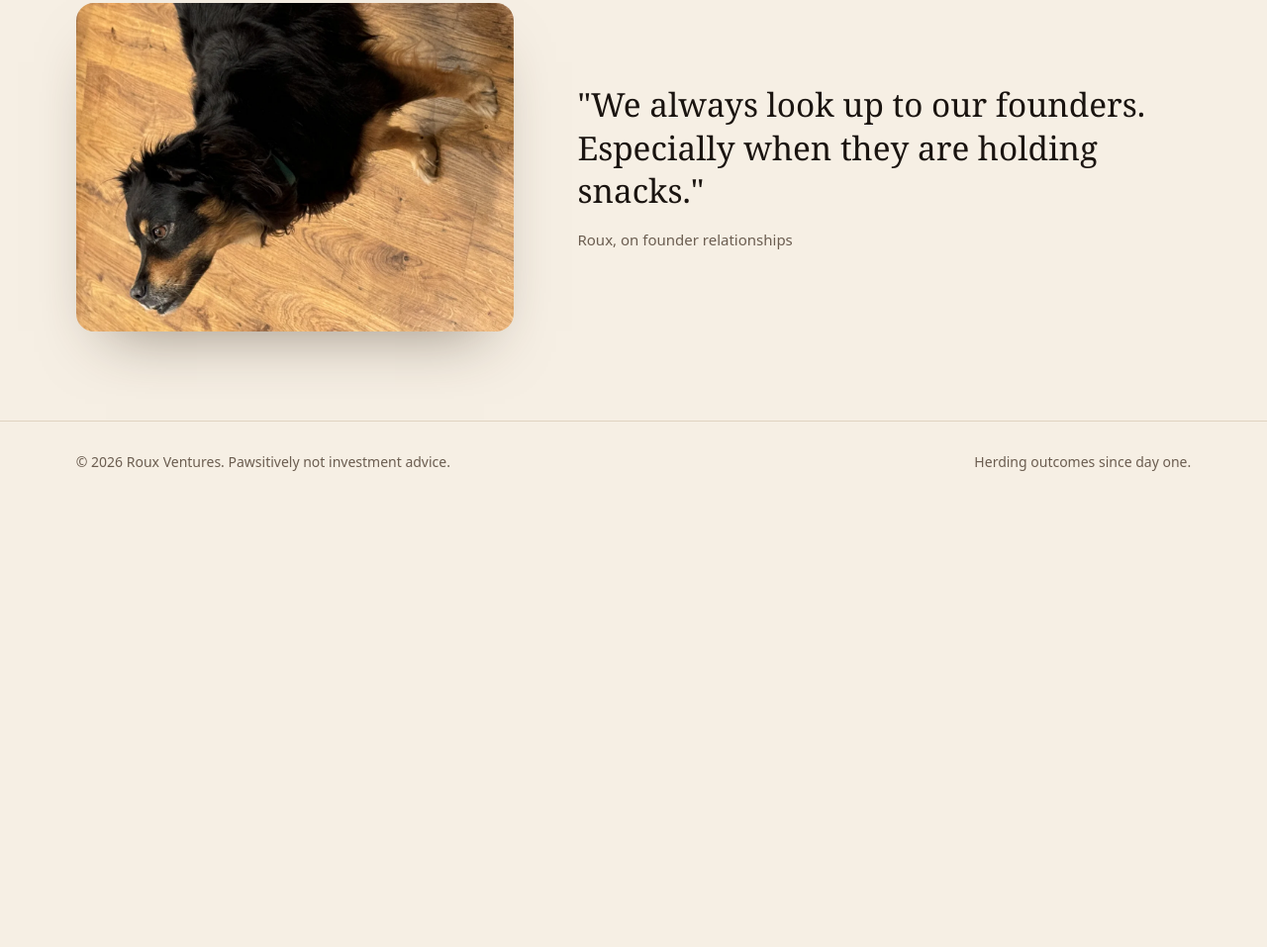
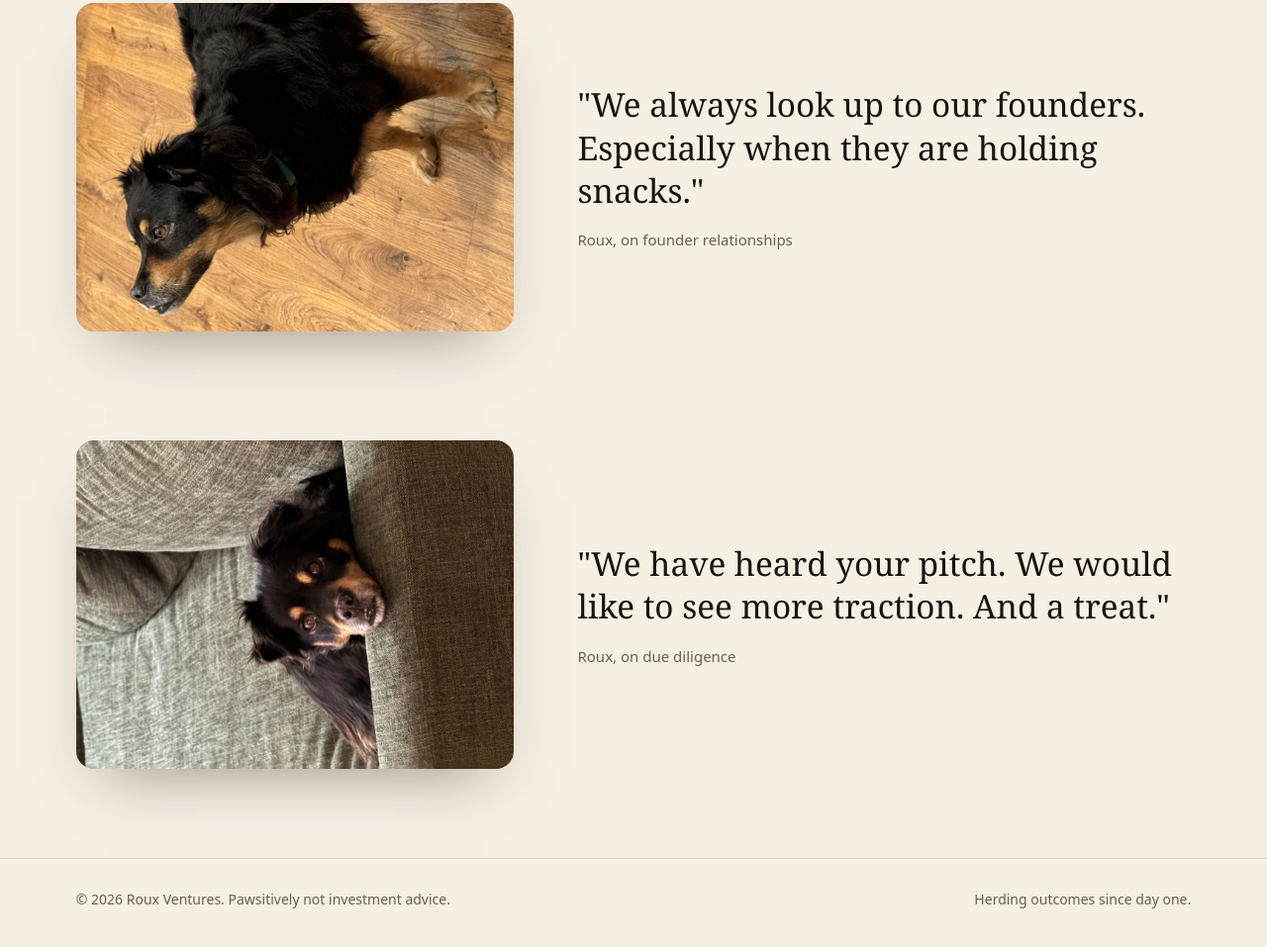
Before and after one commit to sbeaton09/roux-ventures, a plain HTML site: page index.html in a window 1280 px wide. Shown: the part 8510-9467 px from the top of the page at 99% size. Before the commit the page ends 9039 px from the top, so only its background shows below. Drawn offline with Linux system fonts and the light colour scheme.

Commit message:
Add couch photo

```diff
--- a/index.html
+++ b/index.html
@@ -64,6 +64,7 @@ footer{padding:30px 6vw 50px;border-top:1px solid var(--line);color:var(--mut);f
 <section class="thesis"><div class="ph"><img src="img/roux13.webp" alt="Roux curled up asleep on a cushion"></div><div><blockquote>"We believe in compounding. Mostly naps."</blockquote><cite>Roux, on long-term returns</cite></div></section>
 <section class="thesis"><div class="ph"><img src="img/roux14.webp" alt="Roux riding in the back seat of a car"></div><div><blockquote>"Along for the whole ride. Backseat driving included."</blockquote><cite>Roux, on board involvement</cite></div></section>
 <section class="thesis"><div class="ph"><img src="img/roux15.webp" alt="Roux looking up expectantly"></div><div><blockquote>"We always look up to our founders. Especially when they are holding snacks."</blockquote><cite>Roux, on founder relationships</cite></div></section>
+<section class="thesis"><div class="ph"><img src="img/roux16.webp" alt="Roux resting his chin on the couch arm"></div><div><blockquote>"We have heard your pitch. We would like to see more traction. And a treat."</blockquote><cite>Roux, on due diligence</cite></div></section>
 <footer><span>© 2026 Roux Ventures. Pawsitively not investment advice.</span><span>Herding outcomes since day one.</span></footer>
 <script>/* paw prints trailing the dog */const tr=document.querySelector('.track');for(let i=0;i<14;i++){const p=document.createElementNS('http://www.w3.org/2000/svg','svg');p.setAttribute('viewBox','0 0 20 20');p.setAttribute('class','paw');p.innerHTML='<g fill="#b5743a"><ellipse cx="10" cy="13" rx="5" ry="4"/><circle cx="4" cy="7" r="2"/><circle cx="8" cy="4" r="2"/><circle cx="12" cy="4" r="2"/><circle cx="16" cy="7" r="2"/></g>';p.style.left=(i*7.3+2)+'%';p.style.animationDelay=(i*0.8)+'s';p.style.bottom=(i%2?2:14)+'px';tr.appendChild(p)}</script>
 </body></html>
```
Also changed, not shown: img/roux16.webp (added).
